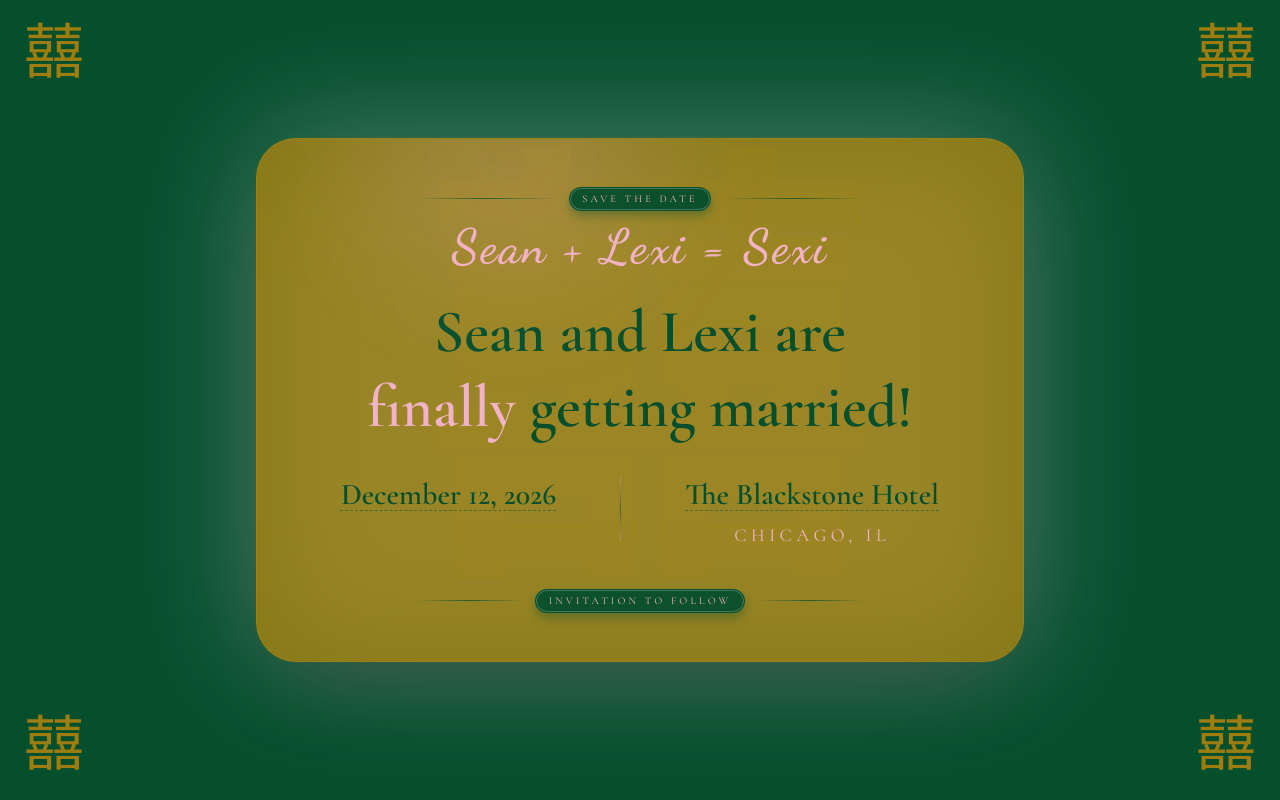
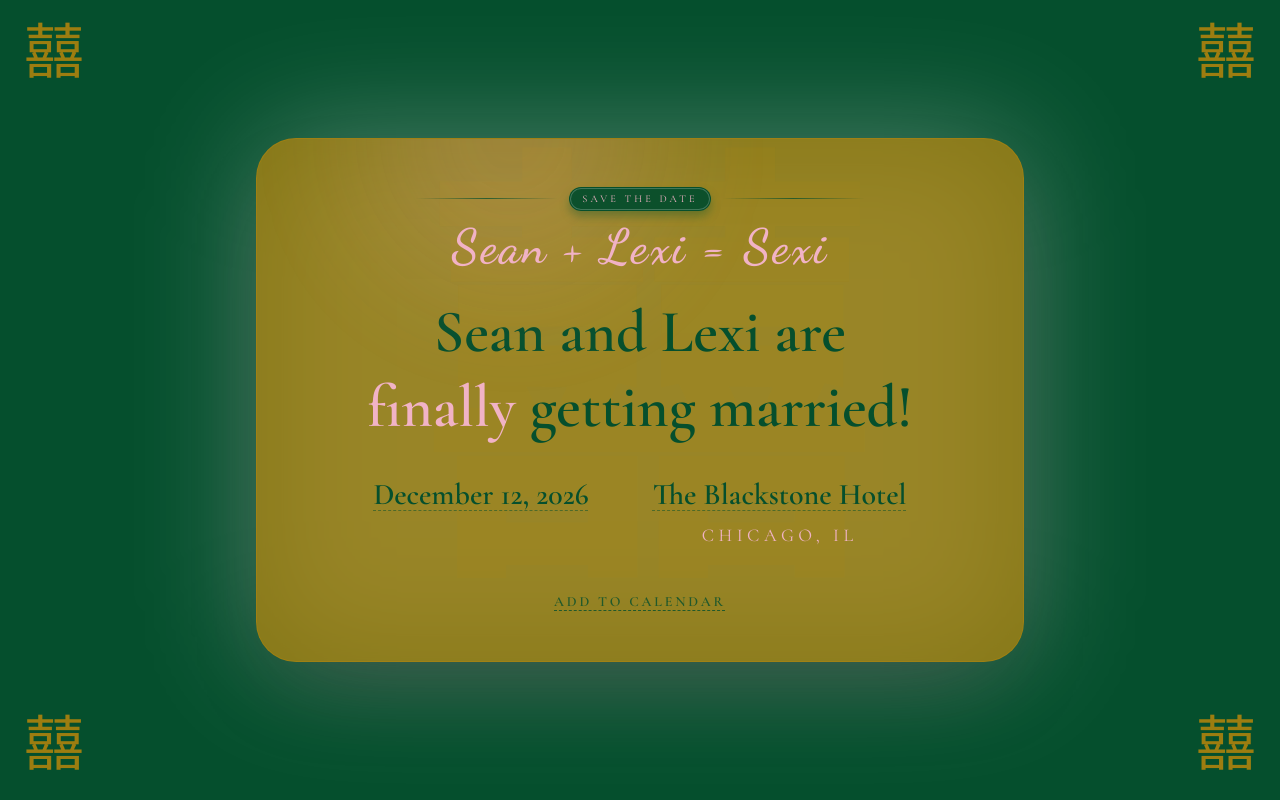
Before and after one commit to seangransee/wedding, a Next.js app: page /savethedate in a window 1280 px wide. Built offline with nearby package versions, Linux system fonts and the light colour scheme.

Commit message:
Update SaveTheDate styles and add "Add to calendar" link.

```diff
--- a/src/app/savethedate/page.tsx
+++ b/src/app/savethedate/page.tsx
@@ -106,7 +106,7 @@ export default function SaveTheDate() {
                   href="https://www.google.com/calendar/render?action=TEMPLATE&text=Sean%20%26%20Lexi%27s%20Wedding&dates=20261212/20261213&location=The%20Blackstone%2C%20Autograph%20Collection%2C%20636%20South%20Michigan%20Avenue%2C%20Chicago%2C%20IL%2060605%2C%20USA&details=Lexi%20and%20Sean%20are%20finally%20getting%20married."
                   target="_blank"
                   rel="noopener noreferrer"
-                  className="text-current underline decoration-dashed decoration-1 decoration-[#054f2d]/50 underline-offset-6 hover:text-[#054f2d] hover:decoration-[#054f2d]"
+                  className="text-current underline decoration-dashed decoration-1 decoration-[#054f2d]/50 underline-offset-6 transition-colors hover:text-[#f1b3c6] hover:decoration-[#f1b3c6]"
                 >
                   December 12, 2026
                 </a>
@@ -115,14 +115,13 @@ export default function SaveTheDate() {
             <div className="md:hidden text-xs uppercase tracking-[0.4em] text-[#f1b3c6]">
               at
             </div>
-            <div className="hidden md:block h-16 w-px bg-gradient-to-b from-[#f1b3c6]/38 via-[#054f2d]/60 to-[#f1b3c6]/38" />
             <div>
               <p className="text-2xl font-semibold sm:text-3xl">
                 <a
                   href="https://maps.app.goo.gl/UKgUKENz1W4efCC7A"
                   target="_blank"
                   rel="noopener noreferrer"
-                  className="text-current underline decoration-dashed decoration-1 decoration-[#054f2d]/50 underline-offset-6 hover:text-[#054f2d] hover:decoration-[#054f2d]"
+                  className="text-current underline decoration-dashed decoration-1 decoration-[#054f2d]/50 underline-offset-6 transition-colors hover:text-[#f1b3c6] hover:decoration-[#f1b3c6]"
                 >
                   The Blackstone Hotel
                 </a>
@@ -132,14 +131,15 @@ export default function SaveTheDate() {
               </p>
             </div>
           </div>
-          <div className="mt-8 sm:mt-10">
-            <div className="deco-header mx-auto flex max-w-md items-center justify-center gap-3 text-[0.65rem] uppercase tracking-[0.55em]">
-              <span className="deco-line" aria-hidden="true" />
-              <span className="deco-badge text-[#f1b3c6]">
-                INVITATION TO FOLLOW
-              </span>
-              <span className="deco-line" aria-hidden="true" />
-            </div>
+          <div className="mt-8 sm:mt-10 text-center">
+            <a
+              href="https://www.google.com/calendar/render?action=TEMPLATE&text=Sean%20%26%20Lexi%27s%20Wedding&dates=20261212/20261213&location=The%20Blackstone%2C%20Autograph%20Collection%2C%20636%20South%20Michigan%20Avenue%2C%20Chicago%2C%20IL%2060605%2C%20USA&details=Sean%20%2B%20Lexi%20%3D%20Sexi"
+              target="_blank"
+              rel="noopener noreferrer"
+              className="inline-block text-sm font-semibold uppercase tracking-[0.2em] text-[#054f2d]/80 underline decoration-dashed decoration-1 underline-offset-4 transition-colors hover:text-[#f1b3c6] hover:decoration-[#f1b3c6]"
+            >
+              Add to calendar
+            </a>
           </div>
         </div>
       </div>
```
